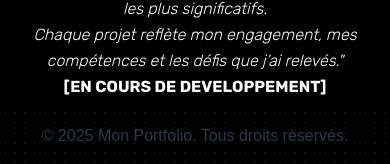
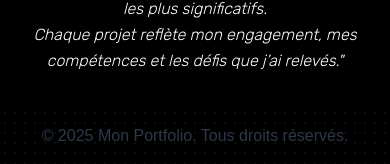
Before and after one commit to YoCode35/my-book, a Next.js app: page / in a window 390 px wide. Shown: the part 680-844 px from the top of the page. Built offline with nearby package versions, Linux system fonts and the light colour scheme.

Commit message:
Update Dots Size for Mobile Version

```diff
--- a/src/app/page.tsx
+++ b/src/app/page.tsx
@@ -30,7 +30,7 @@
                     leading-relaxed
                     text-shadow
                     text-center
-                    mt-0
+                    mt-8
                     mb-36 sm:mb-32 md:mb-64 lg:mb-40px
                     font-rubik font-bold
                     px-8"
--- a/src/components/Header.tsx
+++ b/src/components/Header.tsx
@@ -71,7 +71,7 @@
       {/* Navbar */}
       <Navbar menuOpen={menuOpen} setMenuOpen={setMenuOpen} />
 
-      {/* Effets supplémentaires (gradient & radial) */}
+{/* Gradient */}
 <div
   className="absolute inset-0 z-5"
   style={{
@@ -82,11 +82,14 @@
         rgba(0, 0, 0, 0.3) 20%,
         rgba(0, 0, 0, 1) 100%
       ),
-            radial-gradient(rgba(255, 255, 255, 0.1) calc(20vw / 300), transparent calc(20vw / 200))
+      radial-gradient(rgba(255, 255, 255, 0.1) calc(20vw / 100), transparent calc(20vw / 50))
     `,
-          backgroundSize: `100% 100%, calc(35vw / 80) calc(35vw / 80)`,
+    backgroundSize: window.innerWidth <= 640
+      ? `100% 100%, calc(50vw / 40) calc(50vw / 40)` // Points plus gros sur mobile
+      : `100% 100%, calc(35vw / 80) calc(35vw / 80)`, // Taille normale sur desktop
   }}
 ></div>
+
 
       <div className="relative
                       z-10
```
Lines whose indentation alone changed are shown as unchanged.
